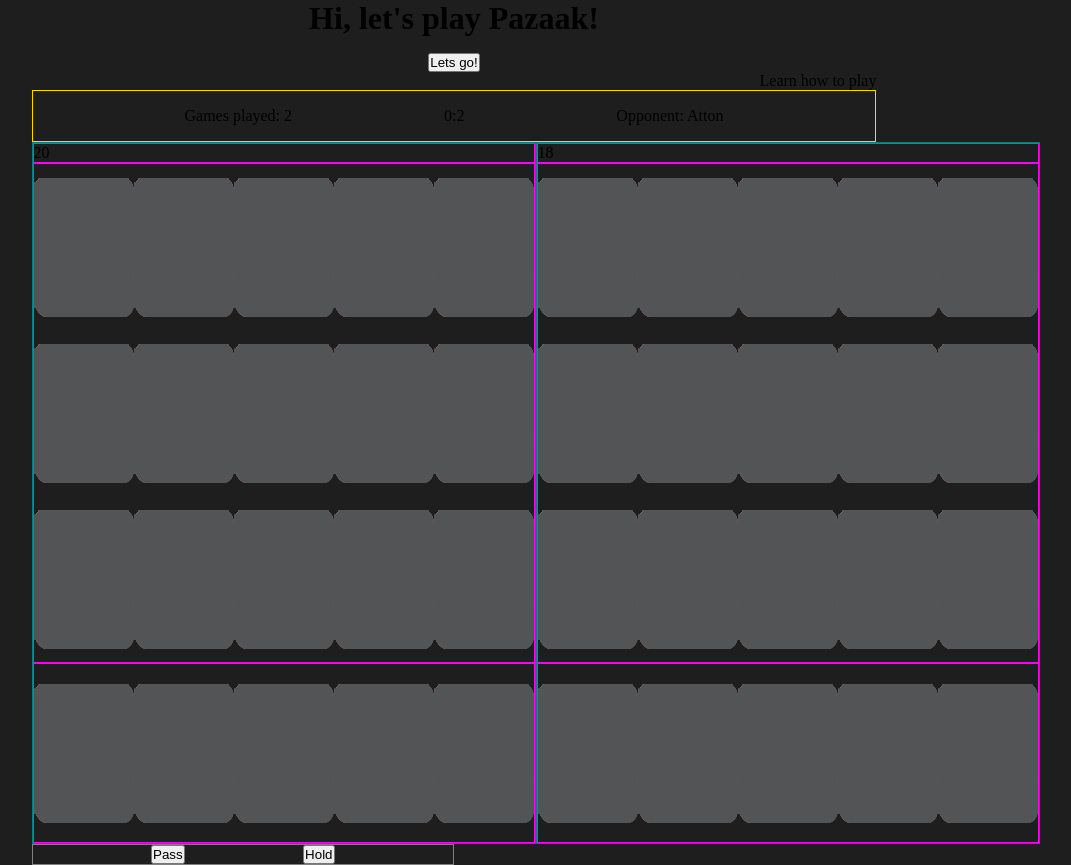
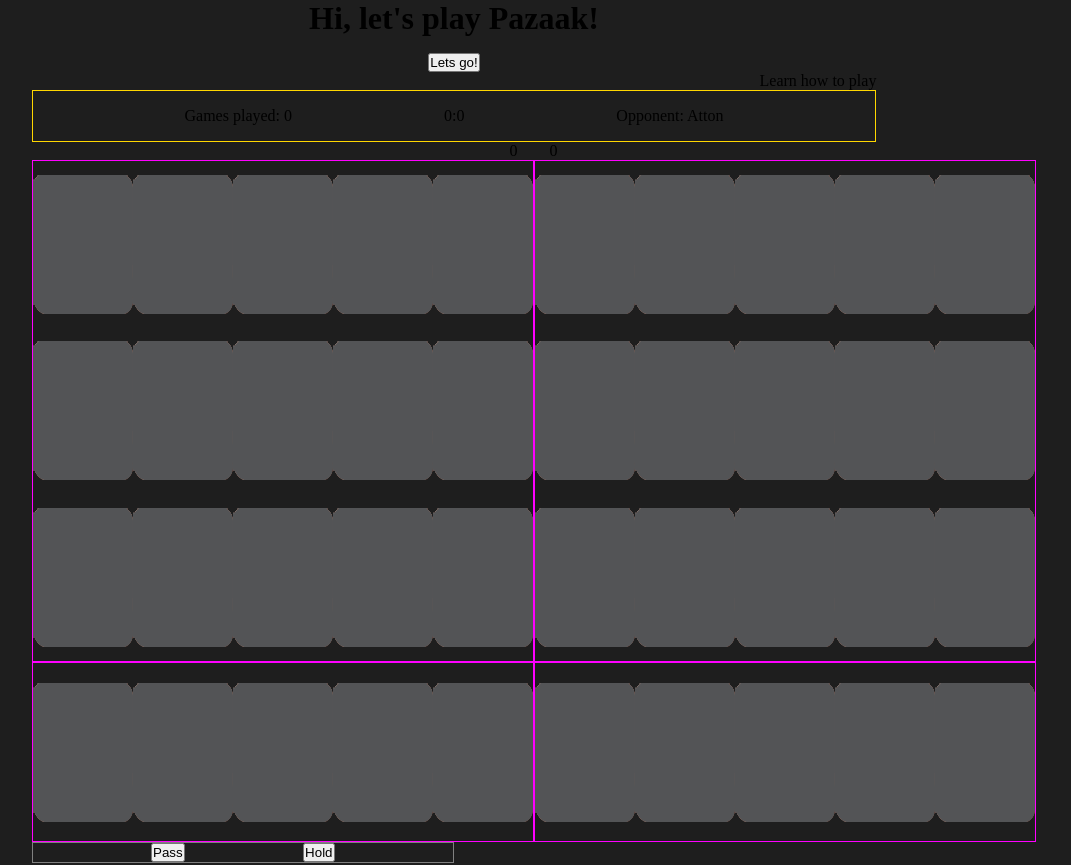
Before and after one commit to eMonk42/pazaak, a Vue app: page / in a window 1280 px wide. Shown: the whole page, without its empty margins (186-1257 px from the left). Built offline with nearby package versions, Linux system fonts and the light colour scheme.

Commit message:
massive progress. playing cards works

```diff
--- a/public/index.html
+++ b/public/index.html
@@ -5,7 +5,7 @@
     <meta http-equiv="X-UA-Compatible" content="IE=edge" />
     <meta name="viewport" content="width=device-width,initial-scale=1.0" />
     <link rel="icon" href="favicon.ico" />
-    <title>Experimantal Website</title>
+    <title>Pazaak the Game</title>
     <!-- FONTS -->
     <!-- <link rel="preconnect" href="https://fonts.gstatic.com" />
     <link
--- a/src/components/Board.vue
+++ b/src/components/Board.vue
@@ -2,18 +2,36 @@
   <div id="board-wrapper">
     <!-- <h1>{{ isPlaying ? "true" : "false" }}</h1> -->
     <div id="score">
-      <p>Games played: 2</p>
-      <p><span>0</span>:<span>2</span></p>
+      <p>Games played: {{ gameCount }}</p>
+      <p>
+        <span>{{ matchWinsPlayer }}</span
+        >:<span>{{ matchWinsComputer }}</span>
+      </p>
       <p>Opponent: Atton</p>
     </div>
     <div id="table">
       <div class="player-board" id="left-player">
-        <div id="count-left" class="count">20</div>
+        <div id="count-left" class="count">{{ countPointsPlayer }}</div>
         <div id="left-board" class="board">
+          <div v-if="!handReady" class="boardcards">
             <div v-for="card of boardLength" :key="card" class="card">
               <img :src="emptyCard" alt="" />
             </div>
           </div>
+          <div v-else class="boardcards">
+            <div v-for="(card, index) of boardLength" :key="index" class="card">
+              <img
+                :src="
+                  playerCardsOnBoard[index]
+                    ? playerCardsOnBoard[index]
+                    : emptyCard
+                "
+                alt=""
+              />
+            </div>
+          </div>
+        </div>
+
         <div id="left-player-hand" class="player-hand">
           <div v-if="!handReady" class="handcards">
             <div v-for="card of handSize" :key="card" class="card">
@@ -22,16 +40,34 @@
           </div>
           <div v-else class="handcards">
             <div v-for="(card, index) of playerHand" :key="index" class="card">
-              <img :src="playerHand[index]" alt="" />
+              <img
+                :src="playerHand[index] ? playerHand[index] : emptyCard"
+                alt=""
+                @click="playCard(index)"
+              />
             </div>
           </div>
         </div>
       </div>
       <div class="player-board" id="right-player">
-        <div id="count-right" class="count">18</div>
+        <div id="count-right" class="count">{{ countPointsComputer }}</div>
         <div id="right-board" class="board">
+          <div v-if="!handReady" class="boardcards">
             <div v-for="card of boardLength" :key="card" class="card">
               <img :src="emptyCard" alt="" />
+            </div>
+          </div>
+          <div v-else class="boardcards">
+            <div v-for="(card, index) of boardLength" :key="index" class="card">
+              <img
+                :src="
+                  computerCardsOnBoard[index]
+                    ? computerCardsOnBoard[index]
+                    : emptyCard
+                "
+                alt=""
+              />
+            </div>
           </div>
         </div>
         <div id="right-player-hand" class="player-hand">
@@ -54,7 +90,7 @@
     </div>
     <div id="controls">
       <button @click="nextRound">Pass</button>
-      <button @click="getHandCardsPlayer(playerHand)">Hold</button>
+      <button @click="playerHolds">Hold</button>
     </div>
   </div>
 </template>
@@ -108,6 +144,14 @@
 let playerCardsOnBoard = [];
 let computerCardsOnBoard = [];
 let handReady = false;
+let countPointsPlayer = 0;
+let countPointsComputer = 0;
+let playerIsHolding = false;
+let computerIsHolding = false;
+let gameCount = 0;
+let matchWinsPlayer = 0;
+let matchWinsComputer = 0;
+let buttonDisabled = true;
 export default {
   props: {
     isPlaying: Boolean
@@ -126,7 +170,15 @@
       computerHand,
       playerCardsOnBoard,
       computerCardsOnBoard,
-      handReady
+      handReady,
+      countPointsPlayer,
+      countPointsComputer,
+      playerIsHolding,
+      computerIsHolding,
+      gameCount,
+      matchWinsPlayer,
+      matchWinsComputer,
+      buttonDisabled
     };
   },
   methods: {
@@ -158,8 +210,121 @@
       }
       this.computerHand = array;
     },
+    checkWinCon() {
+      if (
+        this.countPointsPlayer === 20 &&
+        this.countPointsComputer === this.countPointsPlayer
+      ) {
+        setTimeout(() => {
+          alert("Draw!");
+          this.gameCount++;
+        }, 200);
+        setTimeout(() => {
+          this.$emit("game-over");
+        }, 1000);
+      } else if (this.countPointsPlayer > 20) {
+        setTimeout(() => {
+          this.matchWinsComputer++;
+          this.gameCount++;
+          alert("You lose!");
+        }, 200);
+        setTimeout(() => {
+          this.$emit("game-over");
+        }, 1000);
+      } else if (this.countPointsComputer > 20) {
+        setTimeout(() => {
+          this.matchWinsPlayer++;
+          this.gameCount++;
+          alert("You Win!");
+        }, 200);
+        setTimeout(() => {
+          this.$emit("game-over");
+        }, 1000);
+      }
+      // else {
+      //   console.log("also here also");
+      // }
+    },
+    computerTurn() {
+      if (!this.buttonDisabled) {
+        this.checkWinCon();
+        this.computerCardsOnBoard.push(
+          this.cardsNeu[Math.round(Math.random() * (this.cardsNeu.length - 1))]
+        );
+        this.countPointsComputer +=
+          this.cardsNeu.indexOf(
+            this.computerCardsOnBoard[this.computerCardsOnBoard.length - 1]
+          ) + 1;
+        this.checkWinCon();
+      }
+    },
+    playerTurn() {
+      if (!this.buttonDisabled) {
+        this.playerCardsOnBoard.push(
+          this.cardsNeu[Math.round(Math.random() * (this.cardsNeu.length - 1))]
+        );
+        this.countPointsPlayer +=
+          this.cardsNeu.indexOf(
+            this.playerCardsOnBoard[this.playerCardsOnBoard.length - 1]
+          ) + 1;
+      }
+    },
     nextRound() {
-      console.log("nextRound() here");
+      if (this.isPlaying) {
+        if (this.buttonDisabled) {
+          if (this.countPointsPlayer > 20) {
+            this.buttonDisabled = true;
+            this.matchWinsComputer++;
+            this.gameCount++;
+            alert("You lose!");
+            this.$emit("game-over");
+          } else {
+            this.buttonDisabled = false;
+          }
+          if (this.computerIsHolding === false) {
+            this.computerTurn();
+          }
+
+          if (this.playerIsHolding === false) {
+            setTimeout(() => {
+              this.playerTurn();
+              this.buttonDisabled = true;
+            }, 1000);
+          } else {
+            while (this.countPointsComputer < 20) {
+              this.computerTurn();
+            }
+          }
+        }
+      }
+    },
+    playerHolds() {
+      this.playerIsHolding = true;
+      this.nextRound();
+    },
+    playCard(index) {
+      if (this.buttonDisabled) {
+        this.playerCardsOnBoard.push(this.playerHand[index]);
+        if (this.cardsPlus.indexOf(this.playerHand[index]) !== -1) {
+          //console.log("pluscard");
+          this.countPointsPlayer +=
+            this.cardsPlus.indexOf(this.playerHand[index]) + 1;
+          this.playerHand.splice(index, 1);
+          console.log(this.playerHand.length);
+        } else if (this.cardsMinus.indexOf(this.playerHand[index]) !== -1) {
+          //console.log("minuscard");
+          this.countPointsPlayer -=
+            this.cardsMinus.indexOf(this.playerHand[index]) + 1;
+          this.playerHand.splice(index, 1);
+        } else if (this.cardsPlMi.indexOf(this.playerHand[index]) !== -1) {
+          //console.log("plus-minuscard");
+          let plus = confirm(
+            this.cardsPlMi.indexOf(this.playerHand[index]) + 1
+          );
+          console.log(plus);
+          this.playerHand.splice(index, 1);
+        }
+      }
     }
   },
   watch: {
@@ -170,6 +335,13 @@
         this.handReady = !this.handReady;
       } else {
         this.handReady = !this.handReady;
+        this.countPointsPlayer = 0;
+        this.countPointsComputer = 0;
+        this.playerCardsOnBoard = [];
+        this.computerCardsOnBoard = [];
+        this.playerIsHolding = false;
+        this.computerIsHolding = false;
+        this.buttonDisabled = true;
       }
     }
   },
@@ -206,21 +378,27 @@
     grid-template-columns: 1fr 1fr;
     grid-template-rows: 1fr;
     .player-board {
-      border: 1px solid teal;
+      //border: 1px solid teal;
+      #count-left {
+        text-align: end;
+      }
       .count {
-        border: 1px solid magenta;
+        padding: 0 1rem;
       }
       .board {
         border: 1px solid magenta;
         min-height: 500px;
+        .boardcards {
           display: grid;
           grid-template-columns: 1fr 1fr 1fr 1fr 1fr;
           grid-template-rows: 1fr 1fr 1fr;
           align-items: center;
+          min-height: 500px;
           .card {
-          //border: 1px solid gold;
             display: flex;
             justify-content: center;
+            //border: 1px solid gold;
+          }
         }
       }
       .player-hand {
--- a/src/views/Home.vue
+++ b/src/views/Home.vue
@@ -4,7 +4,7 @@
     <button v-if="!start" @click="play">Lets go!</button>
     <button v-else @click="play">Stop Match</button>
     <p class="instructions-link">Learn how to play</p>
-    <Board :isPlaying="start" />
+    <Board :isPlaying="start" @game-over="play" />
   </div>
 </template>
 <script>
```
Lines whose indentation alone changed are shown as unchanged.
